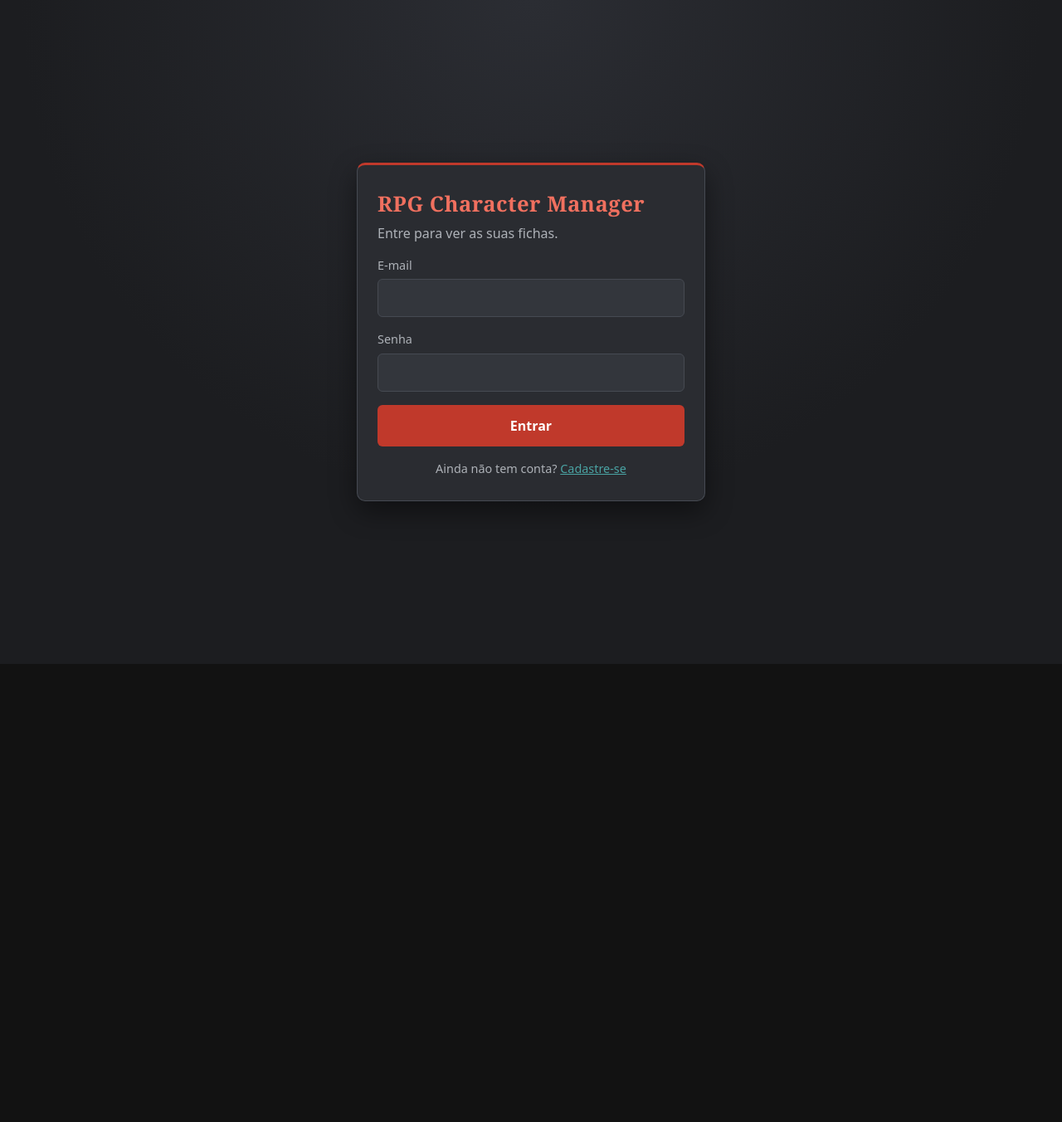
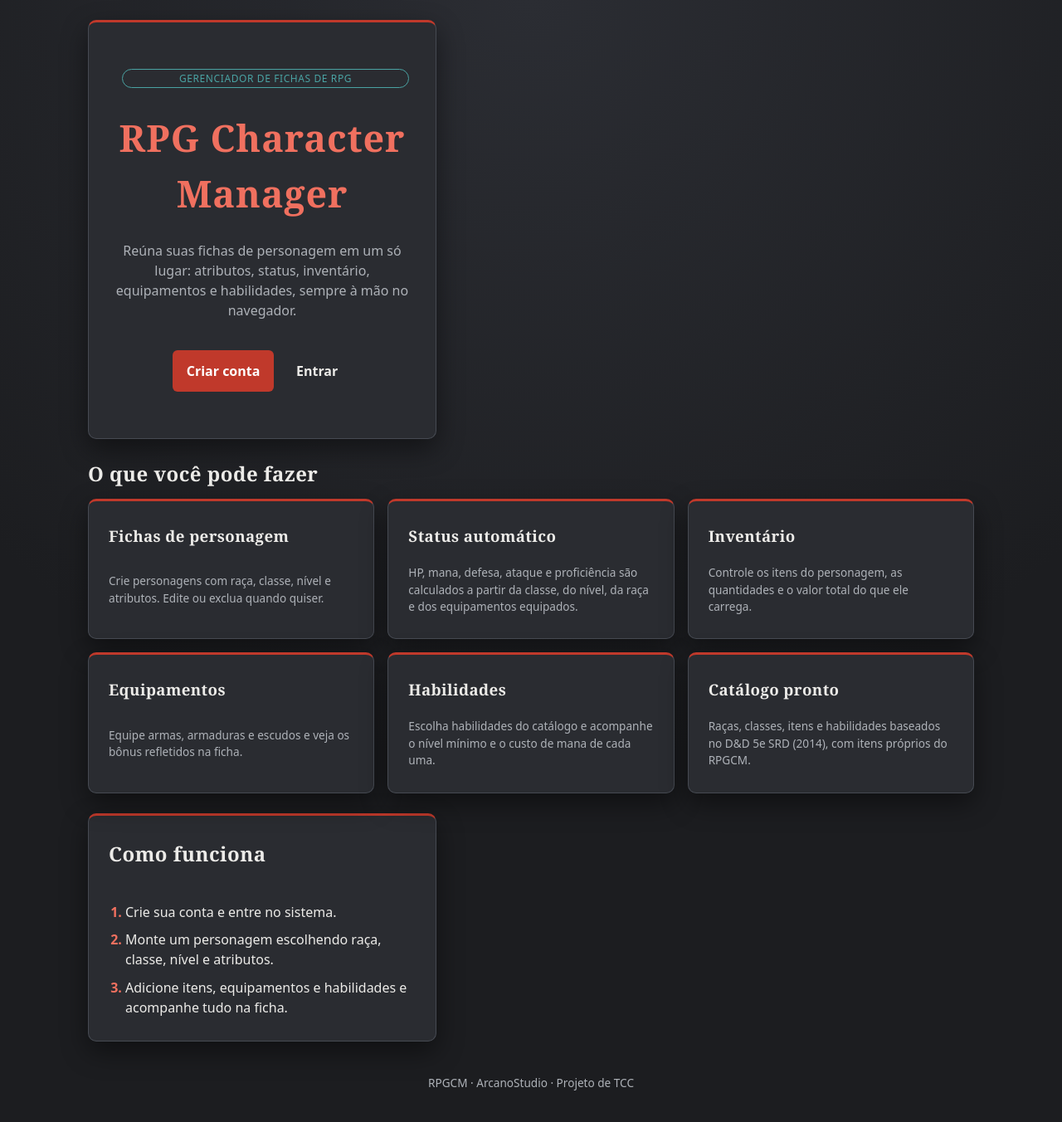
Before and after one commit to strogonoffverde/TCC_RPGCM, a React app in the folder frontend/: page / in a window 1280 px wide. Before the commit this address led to /login. Shown: the top 1352 px of the page at 83% size. Before the commit the page ends 800 px from the top, so only its background shows below. Built offline with nearby package versions, Linux system fonts and the light colour scheme; no server answers; the HTML template or start-up script is replaced by a standard one.

Commit message:
feat: pagina inicial do site

```diff
--- a/frontend/src/App.jsx
+++ b/frontend/src/App.jsx
@@ -6,6 +6,7 @@ import FormularioPersonagem from './pages/FormularioPersonagem'
 import Ficha from './pages/Ficha'
 import Perfil from './pages/Perfil'
 import { lerToken } from './services/api'
+import Inicio from './pages/Inicio'
 
 function RotaProtegida({ children }) {
   return lerToken() ? children : <Navigate to="/login" replace />
@@ -14,6 +15,8 @@ function RotaProtegida({ children }) {
 export default function App() {
   return (
     <Routes>
+      <Route path="/" element={<Inicio />} />
+<Route path="/login" element={<Login />} />
       <Route path="/login" element={<Login />} />
       <Route path="/cadastro" element={<Cadastro />} />
       <Route
@@ -57,6 +60,7 @@ export default function App() {
         }
       />
       <Route path="*" element={<Navigate to="/login" replace />} />
+      <Route path="*" element={<Navigate to="/" replace />} />
     </Routes>
   )
 }
--- a/frontend/src/index.css
+++ b/frontend/src/index.css
@@ -576,3 +576,61 @@ button {
   border: 1px solid var(--verde-azulado);
   border-radius: 6px;
 }
+/* Página inicial */
+.inicio-hero {
+  text-align: center;
+  padding: 2.5rem 1.25rem;
+  margin-bottom: 1.5rem;
+}
+
+.inicio-hero h1 {
+  font-size: 2.1rem;
+  margin: 0.6rem 0 0.5rem;
+}
+
+.inicio-hero .subtitulo {
+  max-width: 560px;
+  margin: 0 auto 1.25rem;
+}
+
+.inicio-hero .acoes {
+  display: flex;
+  flex-wrap: wrap;
+  justify-content: center;
+  gap: 0.6rem;
+}
+
+.inicio-secao {
+  margin-bottom: 1.5rem;
+}
+
+.inicio-secao > h2 {
+  margin-bottom: 0.75rem;
+}
+
+.inicio-passos {
+  margin: 0.75rem 0 0;
+  padding-left: 1.25rem;
+  display: grid;
+  gap: 0.6rem;
+}
+
+.inicio-passos li::marker {
+  color: var(--acento-claro);
+  font-weight: 700;
+}
+
+.inicio-rodape {
+  text-align: center;
+  padding: 1rem 0 2rem;
+}
+
+@media (min-width: 640px) {
+  .inicio-hero {
+    padding: 3.5rem 2rem;
+  }
+
+  .inicio-hero h1 {
+    font-size: 2.8rem;
+  }
+}
--- /dev/null
+++ b/frontend/src/pages/Inicio.jsx
@@ -0,0 +1,99 @@
+import { Link } from 'react-router-dom'
+import { lerToken } from '../services/api'
+
+const RECURSOS = [
+  {
+    titulo: 'Fichas de personagem',
+    texto:
+      'Crie personagens com raça, classe, nível e atributos. Edite ou exclua quando quiser.',
+  },
+  {
+    titulo: 'Status automático',
+    texto:
+      'HP, mana, defesa, ataque e proficiência são calculados a partir da classe, do nível, da raça e dos equipamentos equipados.',
+  },
+  {
+    titulo: 'Inventário',
+    texto:
+      'Controle os itens do personagem, as quantidades e o valor total do que ele carrega.',
+  },
+  {
+    titulo: 'Equipamentos',
+    texto:
+      'Equipe armas, armaduras e escudos e veja os bônus refletidos na ficha.',
+  },
+  {
+    titulo: 'Habilidades',
+    texto:
+      'Escolha habilidades do catálogo e acompanhe o nível mínimo e o custo de mana de cada uma.',
+  },
+  {
+    titulo: 'Catálogo pronto',
+    texto:
+      'Raças, classes, itens e habilidades baseados no D&D 5e SRD (2014), com itens próprios do RPGCM.',
+  },
+]
+
+const PASSOS = [
+  'Crie sua conta e entre no sistema.',
+  'Monte um personagem escolhendo raça, classe, nível e atributos.',
+  'Adicione itens, equipamentos e habilidades e acompanhe tudo na ficha.',
+]
+
+export default function Inicio() {
+  const logado = Boolean(lerToken())
+
+  return (
+    <main className="painel">
+      <header className="cartao inicio-hero">
+        <span className="etiqueta">Gerenciador de fichas de RPG</span>
+        <h1>RPG Character Manager</h1>
+        <p className="subtitulo">
+          Reúna suas fichas de personagem em um só lugar: atributos, status,
+          inventário, equipamentos e habilidades, sempre à mão no navegador.
+        </p>
+        <div className="acoes">
+          {logado ? (
+            <Link to="/painel" className="botao-link botao-principal">
+              Ir para meus personagens
+            </Link>
+          ) : (
+            <>
+              <Link to="/cadastro" className="botao-link botao-principal">
+                Criar conta
+              </Link>
+              <Link to="/login" className="botao-link botao-secundario">
+                Entrar
+              </Link>
+            </>
+          )}
+        </div>
+      </header>
+
+      <section className="inicio-secao">
+        <h2>O que você pode fazer</h2>
+        <div className="grade-cartoes">
+          {RECURSOS.map((recurso) => (
+            <article key={recurso.titulo} className="cartao">
+              <h3>{recurso.titulo}</h3>
+              <p className="dica">{recurso.texto}</p>
+            </article>
+          ))}
+        </div>
+      </section>
+
+      <section className="cartao inicio-secao">
+        <h2>Como funciona</h2>
+        <ol className="inicio-passos">
+          {PASSOS.map((passo) => (
+            <li key={passo}>{passo}</li>
+          ))}
+        </ol>
+      </section>
+
+      <footer className="inicio-rodape">
+        <p className="dica">RPGCM · ArcanoStudio · Projeto de TCC</p>
+      </footer>
+    </main>
+  )
+}
```
